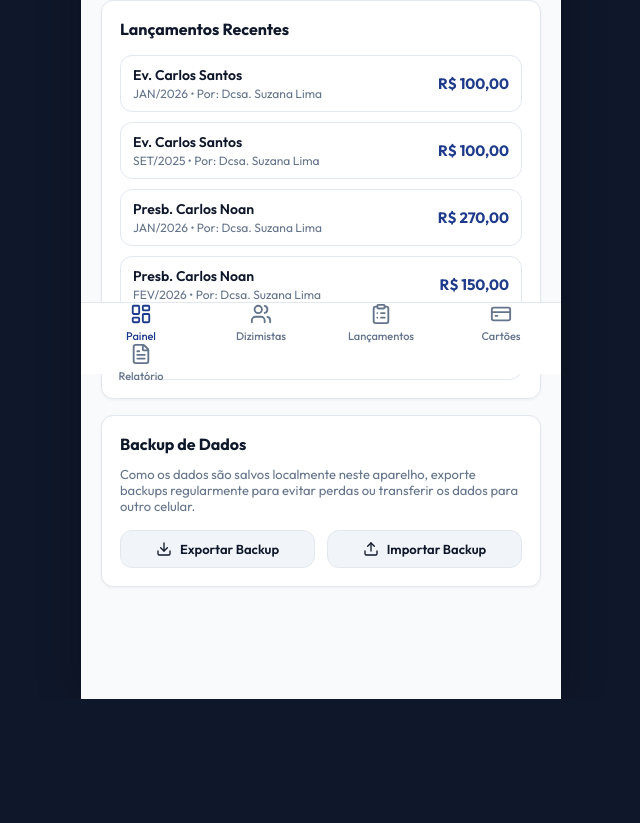
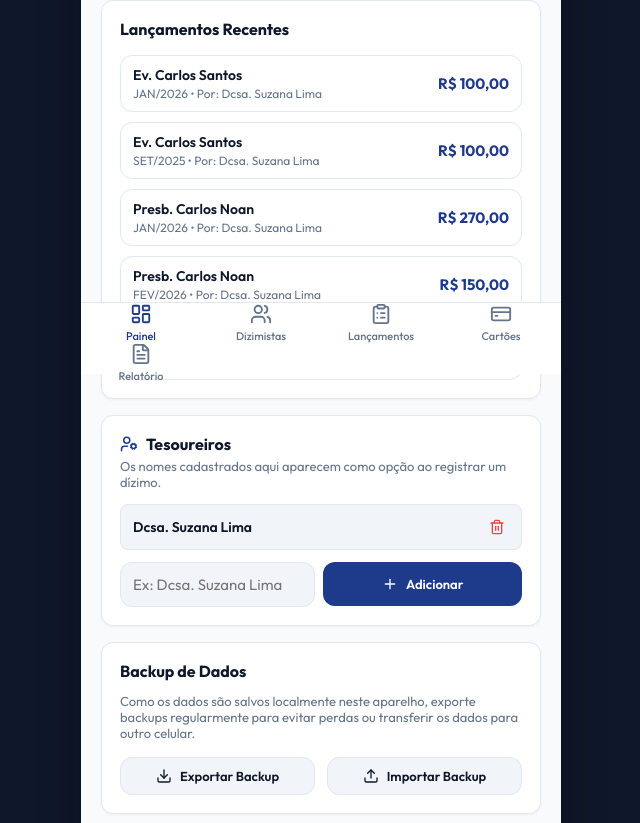
Before and after one commit to rslima-lifetime/CartaoDizimoADFARE, a React (Vite) app: page / in a window 1280 px wide. Shown: the part 426-1249 px from the top of the page, without its empty margins (319-959 px from the left). Before the commit the page ends 1125 px from the top, so only its background shows below. Built offline with nearby package versions, Linux system fonts and the light colour scheme.

Commit message:
feat: cadastro e selecao de tesoureiros com persistencia no localStorage

```diff
--- a/src/App.jsx
+++ b/src/App.jsx
@@ -167,6 +167,7 @@ export default function App() {
   const [activeTab, setActiveTab] = useState('dashboard');
   const [dizimistas, setDizimistas] = useState([]);
   const [lancamentos, setLancamentos] = useState([]);
+  const [tesoureiros, setTesoureiros] = useState([]);
 
   // Theme state
   const [theme, setTheme] = useState('light');
@@ -211,6 +212,16 @@ export default function App() {
     const savedTheme = localStorage.getItem('adfare_theme') || 'light';
     setTheme(savedTheme);
     document.documentElement.setAttribute('data-theme', savedTheme);
+
+    // Load tesoureiros list
+    const savedTesoureiros = localStorage.getItem('adfare_tesoureiros');
+    if (savedTesoureiros) {
+      setTesoureiros(JSON.parse(savedTesoureiros));
+    } else {
+      const defaultTesoureiros = ['Dcsa. Suzana Lima'];
+      setTesoureiros(defaultTesoureiros);
+      localStorage.setItem('adfare_tesoureiros', JSON.stringify(defaultTesoureiros));
+    }
   }, []);
 
   // Sync state to local storage helper
@@ -222,6 +233,21 @@ export default function App() {
   const saveLancamentos = (newData) => {
     setLancamentos(newData);
     localStorage.setItem('adfare_lancamentos', JSON.stringify(newData));
+  };
+
+  const saveTesoureiros = (newList) => {
+    setTesoureiros(newList);
+    localStorage.setItem('adfare_tesoureiros', JSON.stringify(newList));
+  };
+
+  const handleAddTesoureiro = (nome) => {
+    const clean = nome.trim();
+    if (!clean || tesoureiros.includes(clean)) return;
+    saveTesoureiros([...tesoureiros, clean]);
+  };
+
+  const handleRemoveTesoureiro = (nome) => {
+    saveTesoureiros(tesoureiros.filter(t => t !== nome));
   };
 
   // Toggle Theme
@@ -370,6 +396,9 @@ export default function App() {
             onOpenModal={handleOpenNewLancamento}
             exportData={exportData}
             importData={importData}
+            tesoureiros={tesoureiros}
+            onAddTesoureiro={handleAddTesoureiro}
+            onRemoveTesoureiro={handleRemoveTesoureiro}
           />
         )}
 
@@ -421,6 +450,7 @@ export default function App() {
         dizimistas={dizimistas}
         lancamentos={lancamentos}
         initialData={modalInitialData}
+        tesoureiros={tesoureiros}
       />
 
       {/* Bottom Navigation Tabbar */}
--- a/src/components/Dashboard.jsx
+++ b/src/components/Dashboard.jsx
@@ -1,5 +1,5 @@
-import React, { useRef } from 'react';
-import { DollarSign, Users, Calendar, Plus, Download, Upload, ShieldAlert } from 'lucide-react';
+import React, { useRef, useState } from 'react';
+import { DollarSign, Users, Calendar, Plus, Download, Upload, ShieldAlert, UserCog, Trash2 } from 'lucide-react';
 import LogoADFARE from './LogoADFARE';
 
 export default function Dashboard({
@@ -7,9 +7,13 @@ export default function Dashboard({
   lancamentos,
   onOpenModal,
   exportData,
-  importData
+  importData,
+  tesoureiros = [],
+  onAddTesoureiro,
+  onRemoveTesoureiro
 }) {
   const fileInputRef = useRef(null);
+  const [novoTesoureiro, setNovoTesoureiro] = useState('');
 
   // Compute metrics
   const activeDizimistasCount = dizimistas.filter(d => d.status === 'Ativo').length;
@@ -153,6 +157,66 @@ export default function Dashboard({
         )}
       </div>
 
+      {/* Tesoureiros */}
+      <div className="card" style={{ textAlign: 'left' }}>
+        <h3 style={{ fontSize: '16px', fontWeight: '700', color: 'var(--text-title)', marginBottom: '4px', display: 'flex', alignItems: 'center', gap: '8px' }}>
+          <UserCog size={18} color="var(--primary)" /> Tesoureiros
+        </h3>
+        <p style={{ fontSize: '13px', color: 'var(--text-muted)', marginBottom: '14px' }}>
+          Os nomes cadastrados aqui aparecem como opção ao registrar um dízimo.
+        </p>
+
+        {/* Lista */}
+        {tesoureiros.length === 0 ? (
+          <p style={{ fontSize: '13px', color: 'var(--text-muted)', marginBottom: '12px' }}>Nenhum tesoureiro cadastrado.</p>
+        ) : (
+          <div style={{ display: 'flex', flexDirection: 'column', gap: '6px', marginBottom: '12px' }}>
+            {tesoureiros.map((t) => (
+              <div key={t} style={{ display: 'flex', justifyContent: 'space-between', alignItems: 'center', padding: '10px 12px', background: 'var(--bg-input)', borderRadius: 'var(--radius-sm)', border: '1px solid var(--border)' }}>
+                <span style={{ fontSize: '14px', fontWeight: '600', color: 'var(--text-title)' }}>{t}</span>
+                <button
+                  type="button"
+                  onClick={() => onRemoveTesoureiro(t)}
+                  style={{ background: 'none', border: 'none', cursor: 'pointer', color: 'var(--danger)', padding: '4px', display: 'flex', alignItems: 'center' }}
+                  title="Remover tesoureiro"
+                >
+                  <Trash2 size={16} />
+                </button>
+              </div>
+            ))}
+          </div>
+        )}
+
+        {/* Adicionar */}
+        <div style={{ display: 'flex', gap: '8px' }}>
+          <input
+            type="text"
+            className="form-control"
+            placeholder="Ex: Dcsa. Suzana Lima"
+            value={novoTesoureiro}
+            onChange={(e) => setNovoTesoureiro(e.target.value)}
+            onKeyDown={(e) => {
+              if (e.key === 'Enter') {
+                e.preventDefault();
+                onAddTesoureiro(novoTesoureiro);
+                setNovoTesoureiro('');
+              }
+            }}
+          />
+          <button
+            type="button"
+            className="btn btn-primary"
+            style={{ whiteSpace: 'nowrap', padding: '0 16px', height: '44px', fontSize: '13px' }}
+            onClick={() => {
+              onAddTesoureiro(novoTesoureiro);
+              setNovoTesoureiro('');
+            }}
+          >
+            <Plus size={16} /> Adicionar
+          </button>
+        </div>
+      </div>
+
       {/* System Settings & Backup */}
       <div className="card" style={{ textAlign: 'left' }}>
         <h3 style={{ fontSize: '16px', fontWeight: '700', color: 'var(--text-title)', marginBottom: '12px' }}>
--- a/src/components/ModalLancamento.jsx
+++ b/src/components/ModalLancamento.jsx
@@ -7,8 +7,9 @@ export default function ModalLancamento({
   onSave,
   onDelete,
   dizimistas,
-  initialData = null, // { dizimistaId, ano, mes }
-  lancamentos = []
+  initialData = null,
+  lancamentos = [],
+  tesoureiros = []
 }) {
   const [dizimistaId, setDizimistaId] = useState('');
   const [ano, setAno] = useState(new Date().getFullYear());
@@ -18,6 +19,7 @@ export default function ModalLancamento({
   const [dataEntrega, setDataEntrega] = useState('');
   const [valorText, setValorText] = useState('');
   const [tesoureiro, setTesoureiro] = useState('');
+  const [tesoureiroCustom, setTesoureiroCustom] = useState(false);
 
   // Edit mode tracking state
   const [editingId, setEditingId] = useState(null);
@@ -90,9 +92,19 @@ export default function ModalLancamento({
       setDataEntrega(getLocalDateString());
       setValorText('');
 
-      // Auto-fill treasurer with last used in the ledger
+      // Auto-fill treasurer with first in list or last used
       const lastTx = [...lancamentos].sort((a, b) => b.id - a.id)[0];
-      setTesoureiro(lastTx ? lastTx.tesoureiro : '');
+      const defaultTes = lastTx?.tesoureiro || (tesoureiros.length > 0 ? tesoureiros[0] : '');
+      if (tesoureiros.includes(defaultTes)) {
+        setTesoureiro(defaultTes);
+        setTesoureiroCustom(false);
+      } else if (defaultTes) {
+        setTesoureiro(defaultTes);
+        setTesoureiroCustom(true);
+      } else {
+        setTesoureiro('');
+        setTesoureiroCustom(false);
+      }
     }
   }, [isOpen, initialData, lancamentos]);
 
@@ -318,9 +330,31 @@ export default function ModalLancamento({
                 />
               </div>
 
-              {/* Treasurer Input */}
+              {/* Treasurer Dropdown */}
               <div className="form-group">
                 <label className="form-label" style={{ fontSize: '11px' }}>Tesoureiro(a)</label>
+                {!tesoureiroCustom ? (
+                  <select
+                    className="form-control"
+                    value={tesoureiro}
+                    onChange={(e) => {
+                      if (e.target.value === '__outro__') {
+                        setTesoureiroCustom(true);
+                        setTesoureiro('');
+                      } else {
+                        setTesoureiro(e.target.value);
+                      }
+                    }}
+                    required
+                  >
+                    <option value="">Selecione...</option>
+                    {tesoureiros.map(t => (
+                      <option key={t} value={t}>{t}</option>
+                    ))}
+                    <option value="__outro__">➕ Outro (digitar)</option>
+                  </select>
+                ) : (
+                  <div style={{ display: 'flex', gap: '6px' }}>
                     <input
                       type="text"
                       className="form-control"
@@ -328,7 +362,20 @@ export default function ModalLancamento({
                       value={tesoureiro}
                       onChange={(e) => setTesoureiro(e.target.value)}
                       required
+                      autoFocus
                     />
+                    {tesoureiros.length > 0 && (
+                      <button
+                        type="button"
+                        onClick={() => { setTesoureiroCustom(false); setTesoureiro(tesoureiros[0]); }}
+                        style={{ background: 'none', border: '1px solid var(--border)', borderRadius: 'var(--radius-sm)', padding: '0 8px', cursor: 'pointer', color: 'var(--text-muted)', fontSize: '12px', whiteSpace: 'nowrap' }}
+                        title="Voltar à lista"
+                      >
+                        ← Lista
+                      </button>
+                    )}
+                  </div>
+                )}
               </div>
             </div>
 
```
Lines whose indentation alone changed are shown as unchanged.
